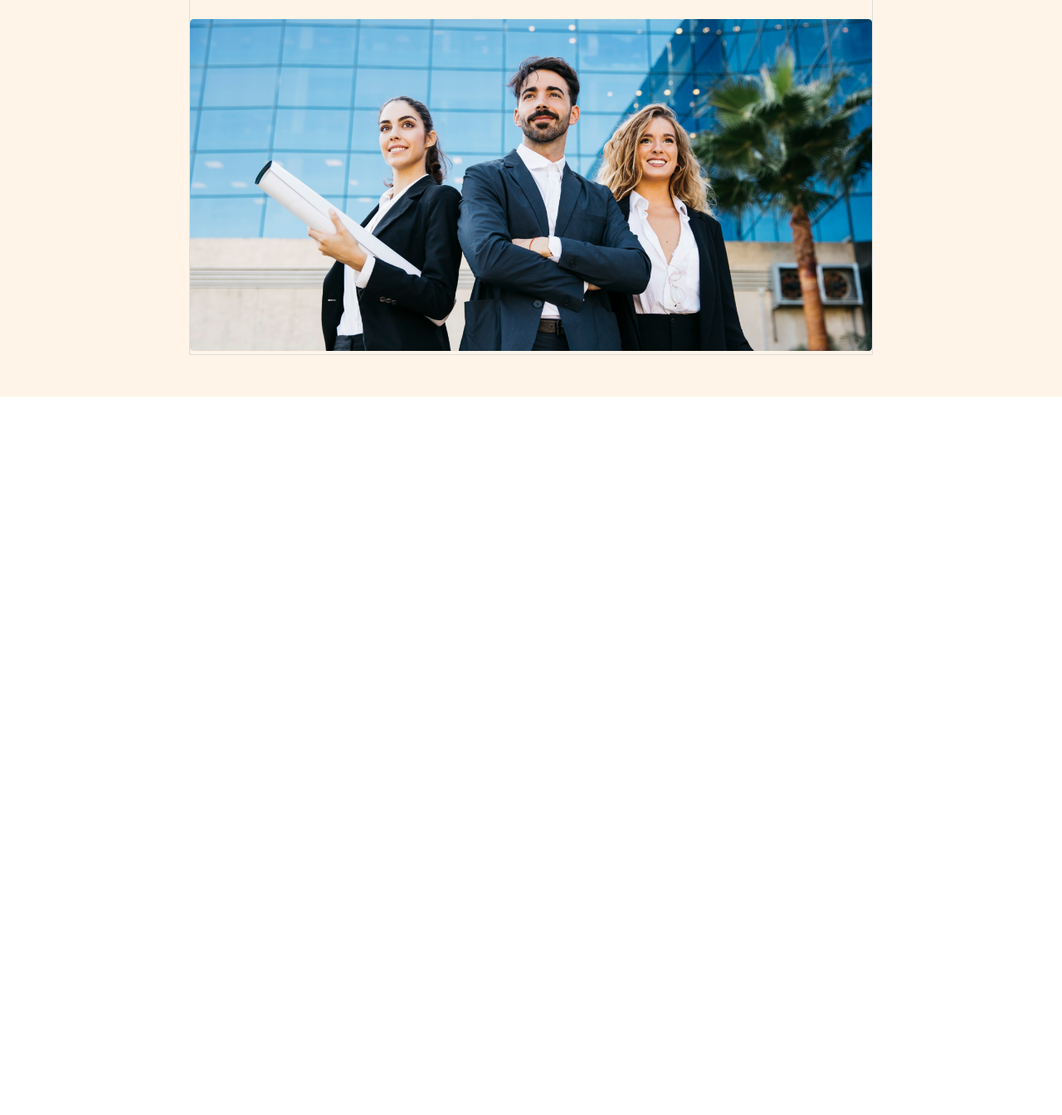
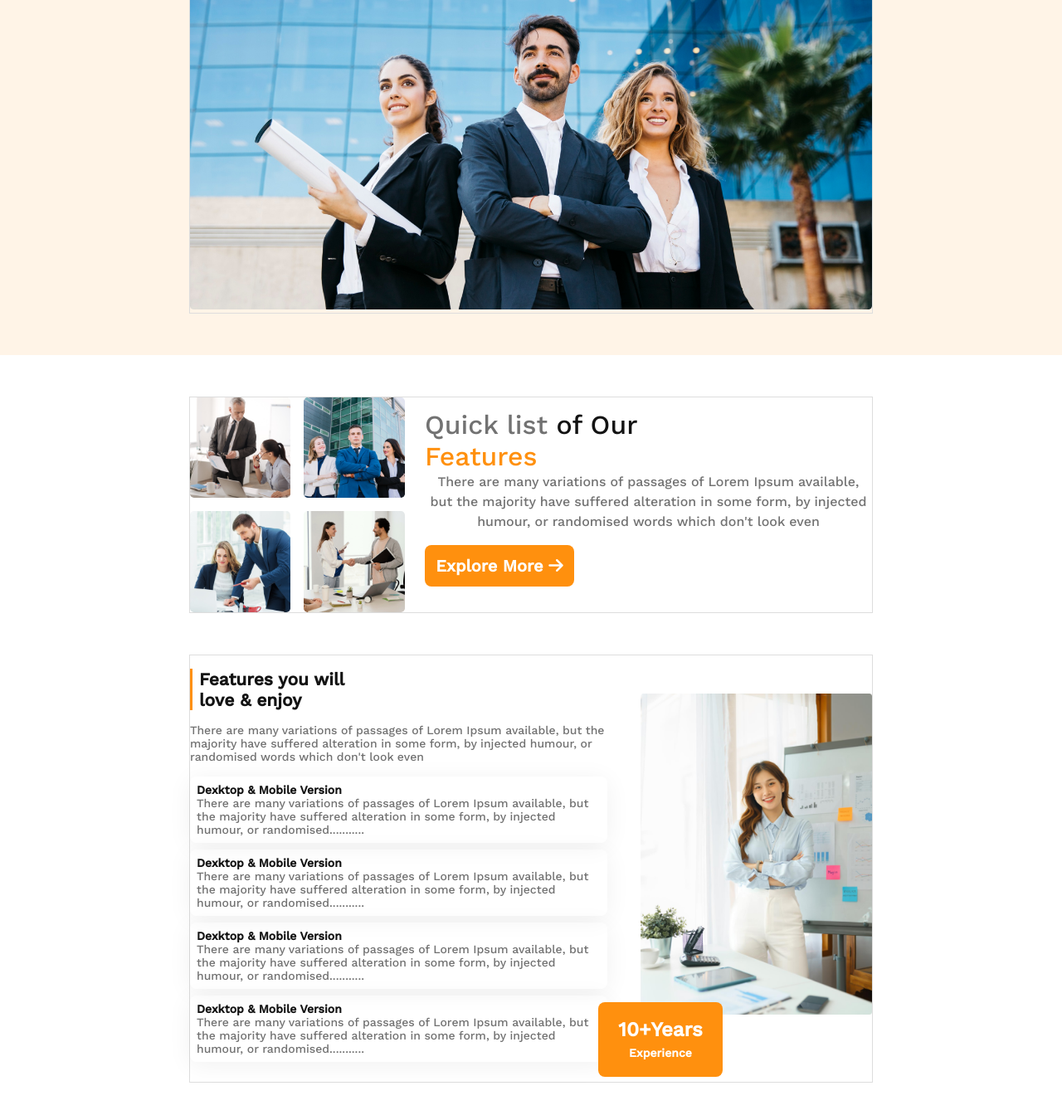
Before and after one commit to bishwajit1965/WD-7, a plain HTML site: page Assignments/A-02-g3-architects/index.html in a window 1280 px wide. Shown: the part 490-1834 px from the top of the page at 83% size. Before the commit the page ends 968 px from the top, so only its background shows below. Drawn offline with nearby package versions, Linux system fonts and the light colour scheme.

Commit message:
Quick list and feature part  complete

```diff
--- a/Assignments/A-02-g3-architects/assets/css/g3-architects.css
+++ b/Assignments/A-02-g3-architects/assets/css/g3-architects.css
@@ -27,13 +27,13 @@
 .button-primary {
   background-color: #ff900e;
   width: 180px;
-  height: 64px;
+  height: 50px;
   color: #fff;
   font-size: 1.25em;
   font-weight: 600;
   border-radius: 0.5rem;
   text-align: center;
-  margin: 2rem 0rem;
+  margin: 1rem 0rem;
 }
 
 /*=====================
@@ -76,7 +76,7 @@ header {
 .description-text {
   font-weight: 400;
   font-size: 16px;
-  line-height: 26px;
+  line-height: 24px;
   text-align: center;
   color: var(--light);
 }
@@ -87,6 +87,121 @@ header {
   margin-top: 1.25rem;
 }
 
+/*==========================
+| Quick-list-features styles
+============================*/
+.quick-list-features {
+  margin: 50px 228px;
+
+  border: 1px solid #ddd;
+}
+.quick-list-wrapper {
+  display: flex;
+  align-items: center;
+  gap: 1.5rem;
+}
+.quick-list-images {
+  display: grid;
+  grid-template-columns: repeat(2, 1fr);
+  gap: 1rem;
+  align-items: center;
+}
+.quick-list-images > img {
+  width: 100%;
+  height: 100%;
+  border-radius: 0.3rem;
+}
+.quick-list-title {
+  font-weight: 500;
+  font-size: 2rem;
+  /* line-height: 53px; */
+}
+.quick-list-description {
+  color: var(--header-light);
+}
+.decorated-color-one {
+  color: var(--header-light);
+}
+.decorated-color-two {
+  color: var(--header-text);
+}
+.decorated-color-three {
+  color: var(--decorated-text);
+}
+.description-text {
+  font-size: 1rem;
+}
+
+/*========================
+| loveable-features styles
+==========================*/
+.loveable-features {
+  margin: 50px 228px;
+  border: 1px solid #ddd;
+}
+.feature-top-area {
+}
+
+.feature-title {
+  border-left: 3px solid var(--border-left);
+  padding-left: 0.5rem;
+  color: var(--header-text);
+}
+.feature-description {
+  margin: 1rem 0rem;
+  font-size: 14px;
+  color: var(--light);
+}
+.feature-wrapper {
+  display: flex;
+  align-items: center;
+  gap: 2.5rem;
+}
+.description-box {
+  box-shadow: 0px 4px 30px rgba(0, 0, 0, 0.06);
+  border-radius: 8px;
+  padding: 0.5rem;
+  margin: 0.5rem 0rem;
+}
+.description-box-title {
+  font-weight: 600;
+  font-size: 14px;
+  color: var(--header-text);
+}
+.description-box-detail {
+  font-weight: 400;
+  font-size: 14px;
+  color: var(--light);
+}
+.feature-image {
+  position: relative;
+}
+
+.feature-image > img {
+  width: 100%;
+  height: 100%;
+  margin-bottom: 30px;
+}
+.hanging-btn {
+  position: absolute;
+  top: 356px;
+  right: 180px;
+  background-color: #ff900e;
+  width: 150px;
+  height: 90px;
+  color: #fff;
+  font-size: 1.25em;
+  font-weight: 600;
+  border-radius: 0.5rem;
+  text-align: center;
+  margin: 1rem 0rem;
+}
+.hang-btn-top-text {
+  font-size: 1.5rem;
+}
+.hang-btn-experience-text {
+  font-size: 14px;
+}
 /*=====================
 | Global styles
 ========================*/
@@ -105,9 +220,3 @@ header {
 /*=====================
 | Global styles
 ========================*/
-/*=====================
-| Global styles
-========================*/
-/*=====================
-| Global styles
-========================*/
--- a/Assignments/A-02-g3-architects/index.html
+++ b/Assignments/A-02-g3-architects/index.html
@@ -43,7 +43,10 @@
 
       <!-- Brand new architects section begins -->
       <section class="brand-new-architects">
-        <h1 class="section-title">Brand New Group of Architects</h1>
+        <h1 class="section-title">
+          Brand New <br />
+          Group of Architects
+        </h1>
         <p class="description-text">
           There are many variations of passages of Lorem Ipsum available, but
           the majority have suffered alteration in some form, by injected
@@ -53,22 +56,104 @@
           Explore More <i class="fa fa-arrow-right"></i>
         </button>
         <div class="banner">
-          <img src="assets/images/banner.png" alt="" />
+          <img src="assets/images/banner.png" alt="banner-image" />
         </div>
       </section>
       <!-- ./Brand new architects section ends -->
     </header>
-
     <!-- ./Header section ends -->
 
     <!-- Main section begins -->
     <main>
       <!-- Quick list of features section begins -->
-      <section class="quick-list-features"></section>
+      <section class="quick-list-features">
+        <div class="quick-list-wrapper">
+          <div class="quick-list-images">
+            <img src="assets/images/team1.png" alt="team-image" />
+            <img src="assets/images/team2.png" alt="team-image" />
+            <img src="assets/images/team3.png" alt="team-image" />
+            <img src="assets/images/team4.png" alt="team-image" />
+          </div>
+          <div class="quick-list-description">
+            <div class="text-wrapper">
+              <h2 class="quick-list-title">
+                <span class="decorated-color-one">Quick list</span>
+                <span class="decorated-color-two">of Our</span><br />
+                <span class="decorated-color-three">Features</span>
+              </h2>
+              <p class="description-text">
+                There are many variations of passages of Lorem Ipsum available,
+                but the majority have suffered alteration in some form, by
+                injected humour, or randomised words which don't look even
+              </p>
+              <button class="button-primary">
+                Explore More <i class="fa fa-arrow-right"></i>
+              </button>
+            </div>
+          </div>
+        </div>
+      </section>
       <!-- ./Quick list of features section ends -->
 
       <!-- Loveable features section begins -->
-      <section class="loveable-features"></section>
+      <section class="loveable-features">
+        <div class="feature-wrapper">
+          <div class="feature-description">
+            <div class="feature-top-area">
+              <h2 class="feature-title">
+                Features you will <br />
+                love & enjoy
+              </h2>
+              <p class="feature-description">
+                There are many variations of passages of Lorem Ipsum available,
+                but the majority have suffered alteration in some form, by
+                injected humour, or randomised words which don't look even
+              </p>
+            </div>
+            <div class="description-box">
+              <h3 class="description-box-title">Dexktop & Mobile Version</h3>
+              <p class="description-box-detail">
+                There are many variations of passages of Lorem Ipsum available,
+                but the majority have suffered alteration in some form, by
+                injected humour, or randomised...........
+              </p>
+            </div>
+            <div class="description-box">
+              <h3 class="description-box-title">Dexktop & Mobile Version</h3>
+              <p class="description-box-detail">
+                There are many variations of passages of Lorem Ipsum available,
+                but the majority have suffered alteration in some form, by
+                injected humour, or randomised...........
+              </p>
+            </div>
+            <div class="description-box">
+              <h3 class="description-box-title">Dexktop & Mobile Version</h3>
+              <p class="description-box-detail">
+                There are many variations of passages of Lorem Ipsum available,
+                but the majority have suffered alteration in some form, by
+                injected humour, or randomised...........
+              </p>
+            </div>
+            <div class="description-box">
+              <h3 class="description-box-title">Dexktop & Mobile Version</h3>
+              <p class="description-box-detail">
+                There are many variations of passages of Lorem Ipsum available,
+                but the majority have suffered alteration in some form, by
+                injected humour, or randomised...........
+              </p>
+            </div>
+          </div>
+          <div class="feature-image">
+            <img src="assets/images/architect.png" alt="" />
+            <button class="hanging-btn">
+              <span class="hang-btn-top-text">10+Years</span> <br /><span
+                class="hang-btn-experience-text"
+                >Experience
+              </span>
+            </button>
+          </div>
+        </div>
+      </section>
       <!-- ./Loveable features section ends -->
 
       <!-- Some facts section begins -->
```
